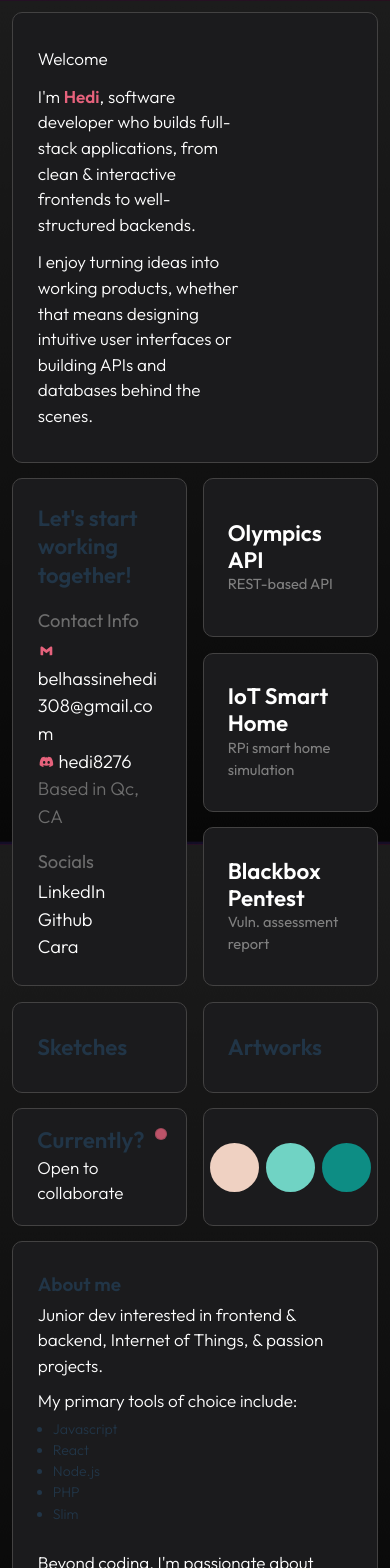
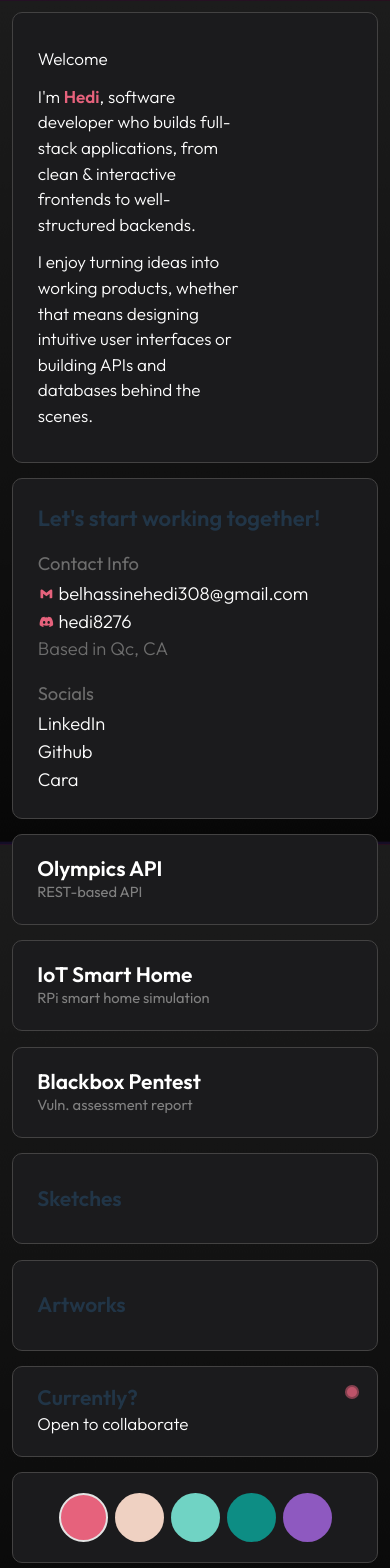
Before and after one commit to hedi3489/my-portfolio, a React (Vite) app: page / in a window 390 px wide. Shown: the top 1568 px of the page. Built offline with nearby package versions, Linux system fonts and the light colour scheme.

Commit message:
Mobile port updates

```diff
--- a/src/styles/Containers.css
+++ b/src/styles/Containers.css
@@ -63,6 +63,25 @@
   }
 }
 
+@media (max-width: 500px) {
+  .showcase,
+  .showcase> :last-child {
+    display: grid;
+    grid-template-columns: 1fr;
+    grid-template-rows: 2fr;
+  }
+
+  .deck > * {
+    min-height: 91px;
+  }
+  .contact-card {
+    min-height: 200px;
+  }
+  .theme-dot {
+    width: 4em;
+  }
+}
+
 /*-----------------------
   PROJ PAGE CONTAINERS
 ------------------------*/
@@ -74,6 +93,13 @@
 
 .page-card {
   padding: 4rem 6rem;
+}
+
+@media (max-width: 480px) {
+  .page-card {
+    padding: 0 2em;
+    font-size: 0.8em;
+  }
 }
 
 .project-page-container .prose>div {
--- a/src/styles/Typography.css
+++ b/src/styles/Typography.css
@@ -93,7 +93,31 @@ ul {
 
 @media (max-width: 768px) {
   .home-page-container h2 {
-    font-size: clamp(1.4rem, 1.6rem, 1.8rem);
+    font-size: clamp(1rem, 1.5rem, 1.8rem);
+  }
+
+  .home-page-container p,
+  .home-page-container a {
+    line-height: 1.5;
+    font-weight: 300;
+    color: white;
+  }
+
+  .home-page-container .contact-card p,
+  .home-page-container .contact-card a {
+    font-size: 1.5em;
+  }
+  .home-page-container .contact-card h3 {
+    font-size: 1.8em;
+  }
+  .home-page-container .contact-card h4 {
+    font-size: 1.5em;
+  }
+}
+
+@media (max-width: 180) {
+  .home-page-container h2 {
+    font-size: clamp(1rem, 1.5rem, 1.8rem);
   }
 
   .home-page-container p,
```
